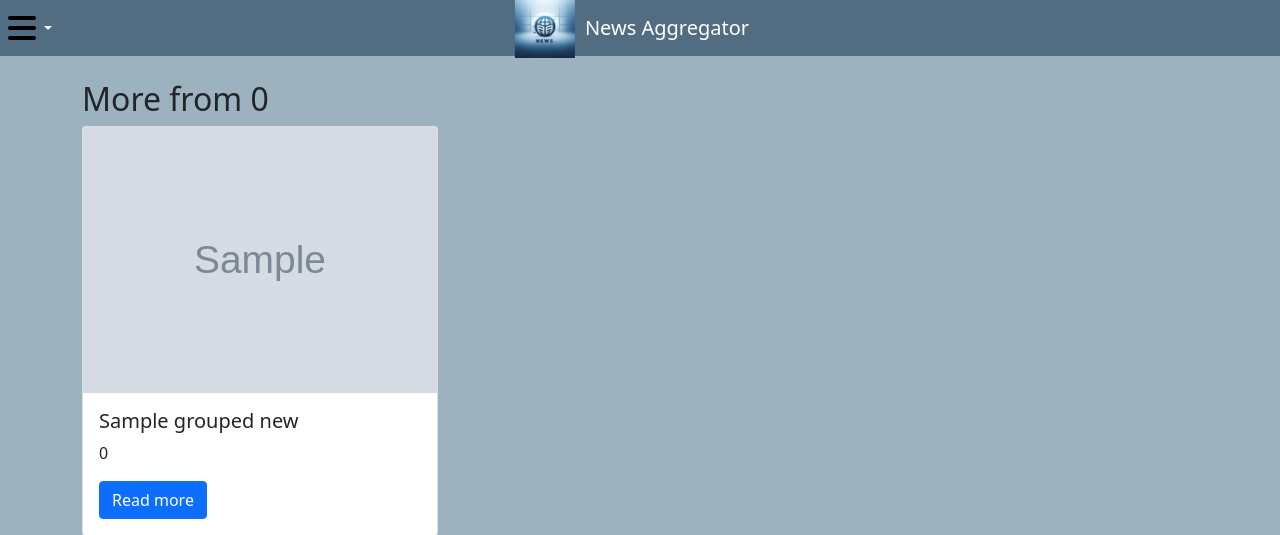
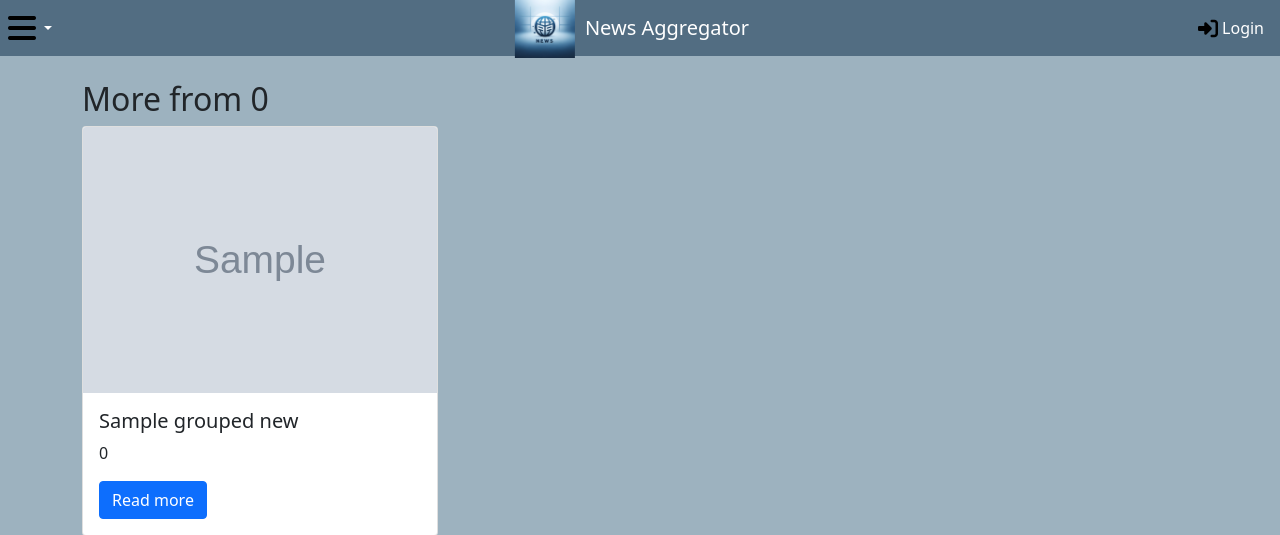
Before and after one commit to iouliakan/NewsAggregator, a CodeIgniter 4 app: the page made by app/Views/mainPage.php in a window 1280 px wide. Shown: the top 535 px of the page. Run offline with PHP 8.4 and a stand-in for CodeIgniter, Linux system fonts and the light colour scheme; the template is opened without the code that fills it: most values are stand-ins (such as "Sample title", 1, 10 or a date in 2020); grey boxes marked "Sample" are stand-in pictures; some libraries are stand-ins or nearby versions.

Commit message:
All works

```diff
--- a/app/Views/mainPage.php
+++ b/app/Views/mainPage.php
@@ -65,6 +65,9 @@
                         <span>News Aggregator</span>
                     </a>
                 </div>
+                <div class="ms-auto">
+                    <a class="nav-link" href="<?= site_url('admin/login') ?>"> <i class="fa-solid fa-right-to-bracket fa-lg" style="color: #000000;"></i> Login</a>
+                </div>
             </div>
         </nav>
     </div>
```
